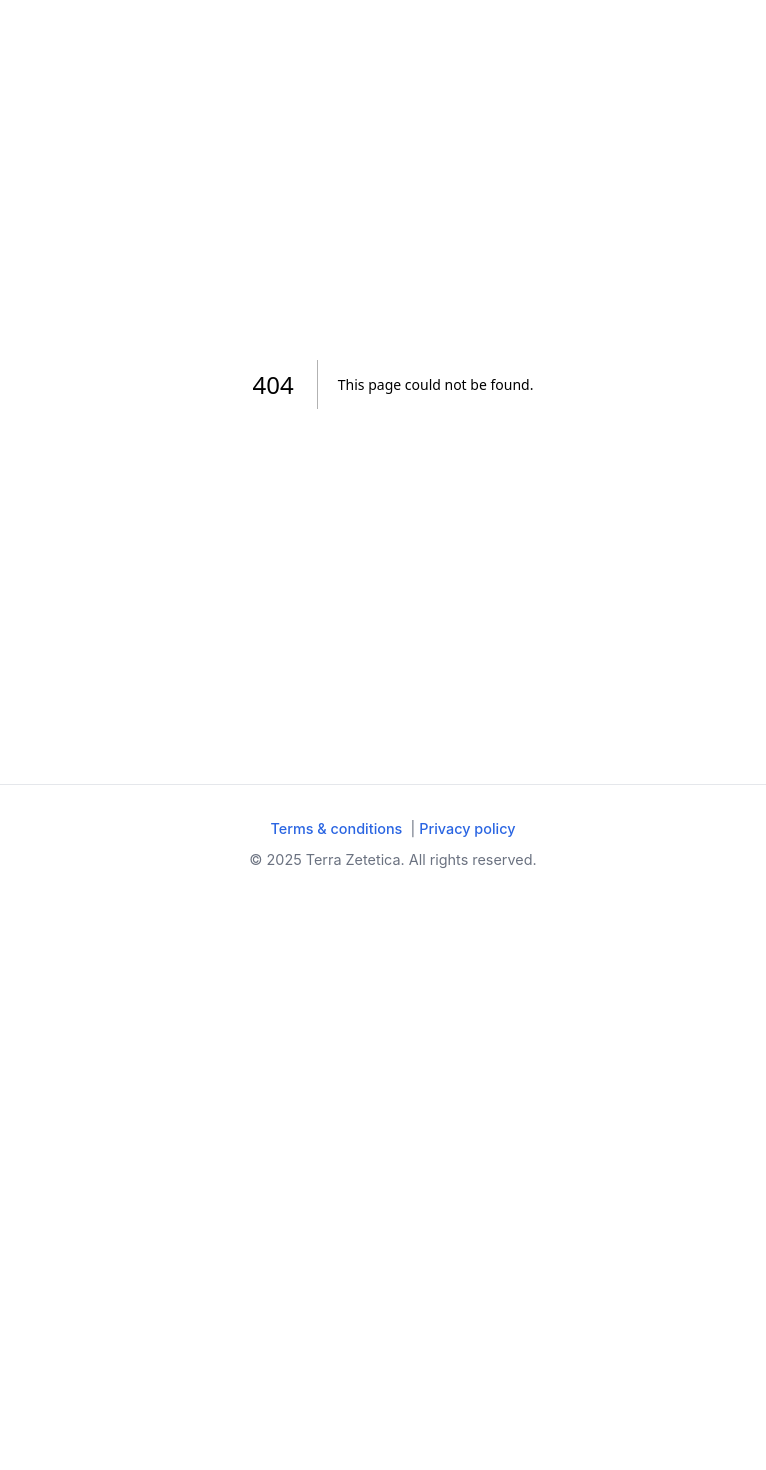
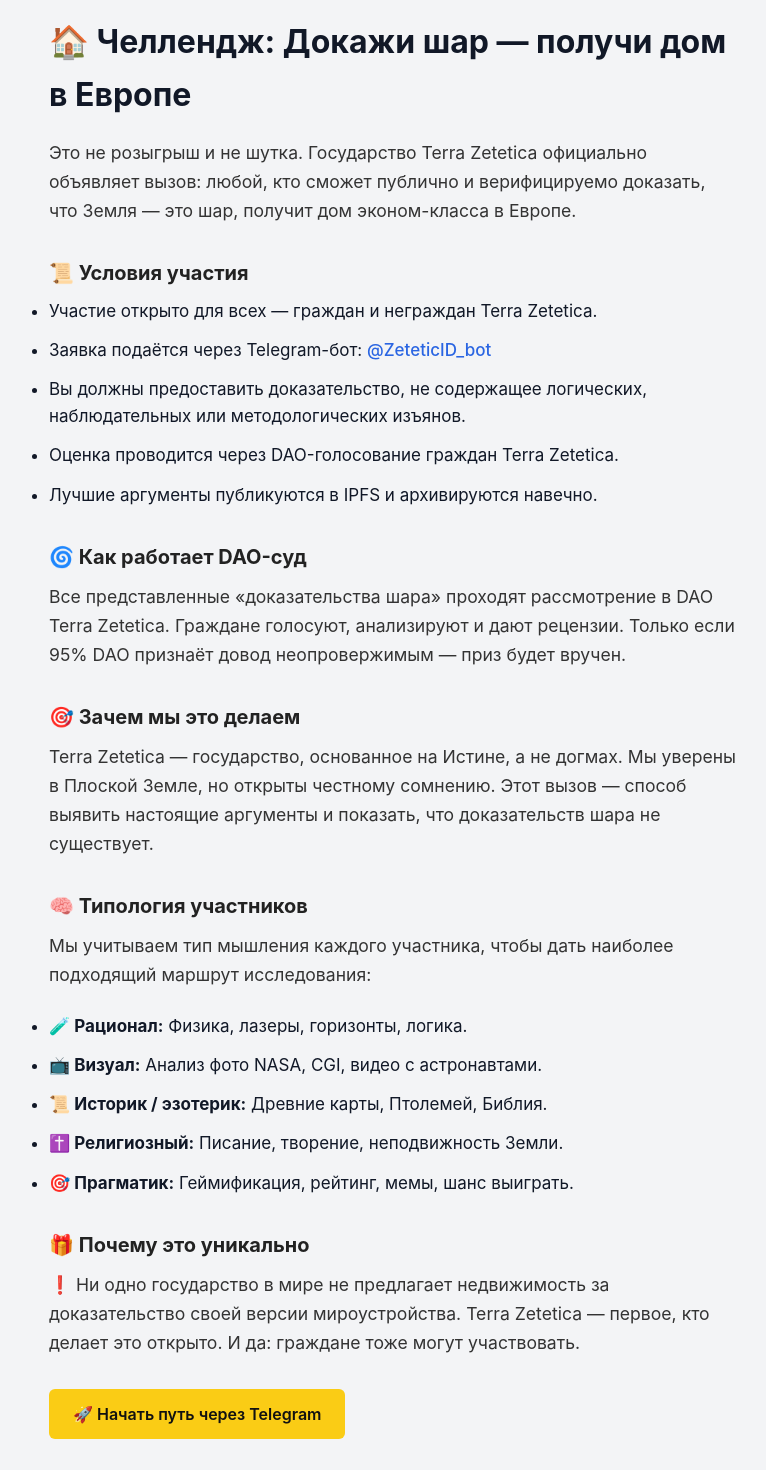
Before and after one commit to kardinalmarkov/terra-zetetica, a Next.js app: page /dom in a window 1280 px wide. Before the commit this address had no page. Shown: the part 80-1550 px from the top of the page, without its empty margins (247-1013 px from the left). Before the commit the page ends 983 px from the top, so only its background shows below. Built offline with nearby package versions, Linux system fonts and the light colour scheme.

Commit message:
Create dom.js

```diff
--- /dev/null
+++ b/pages/dom.js
@@ -0,0 +1,69 @@
+// pages/dom.js
+import Head from 'next/head';
+import Link from 'next/link';
+
+export default function DomChallenge() {
+  return (
+    <main className="wrapper">
+      <Head>
+        <title>🏠 Вызов: Докажи шар — получи дом | Terra Zetetica</title>
+      </Head>
+
+      <h1>🏠 Челлендж: Докажи шар — получи дом в Европе</h1>
+      <p>
+        Это не розыгрыш и не шутка. Государство Terra Zetetica официально объявляет вызов: любой, кто
+        сможет публично и верифицируемо доказать, что Земля — это шар, получит дом эконом-класса в Европе.
+      </p>
+
+      <section>
+        <h2>📜 Условия участия</h2>
+        <ul>
+          <li>Участие открыто для всех — граждан и неграждан Terra Zetetica.</li>
+          <li>Заявка подаётся через Telegram-бот: <a href="https://t.me/ZeteticID_bot" target="_blank">@ZeteticID_bot</a></li>
+          <li>Вы должны предоставить доказательство, не содержащее логических, наблюдательных или методологических изъянов.</li>
+          <li>Оценка проводится через DAO-голосование граждан Terra Zetetica.</li>
+          <li>Лучшие аргументы публикуются в IPFS и архивируются навечно.</li>
+        </ul>
+      </section>
+
+      <section>
+        <h2>🌀 Как работает DAO-суд</h2>
+        <p>
+          Все представленные «доказательства шара» проходят рассмотрение в DAO Terra Zetetica. Граждане голосуют, анализируют и дают рецензии. Только если 95% DAO признаёт довод неопровержимым — приз будет вручен.
+        </p>
+      </section>
+
+      <section>
+        <h2>🎯 Зачем мы это делаем</h2>
+        <p>
+          Terra Zetetica — государство, основанное на Истине, а не догмах. Мы уверены в Плоской Земле, но открыты честному сомнению. Этот вызов — способ выявить настоящие аргументы и показать, что доказательств шара не существует.
+        </p>
+      </section>
+
+      <section>
+        <h2>🧠 Типология участников</h2>
+        <p>Мы учитываем тип мышления каждого участника, чтобы дать наиболее подходящий маршрут исследования:</p>
+        <ul>
+          <li><strong>🧪 Рационал:</strong> Физика, лазеры, горизонты, логика.</li>
+          <li><strong>📺 Визуал:</strong> Анализ фото NASA, CGI, видео с астронавтами.</li>
+          <li><strong>📜 Историк / эзотерик:</strong> Древние карты, Птолемей, Библия.</li>
+          <li><strong>✝️ Религиозный:</strong> Писание, творение, неподвижность Земли.</li>
+          <li><strong>🎯 Прагматик:</strong> Геймификация, рейтинг, мемы, шанс выиграть.</li>
+        </ul>
+      </section>
+
+      <section>
+        <h2>🎁 Почему это уникально</h2>
+        <p>
+          ❗ Ни одно государство в мире не предлагает недвижимость за доказательство своей версии мироустройства. Terra Zetetica — первое, кто делает это открыто. И да: граждане тоже могут участвовать.
+        </p>
+      </section>
+
+      <div style={{ marginTop: '2rem' }}>
+        <a href="https://t.me/ZeteticID_bot" target="_blank" rel="noopener noreferrer" className="btn primary">
+          🚀 Начать путь через Telegram
+        </a>
+      </div>
+    </main>
+  );
+}
```
